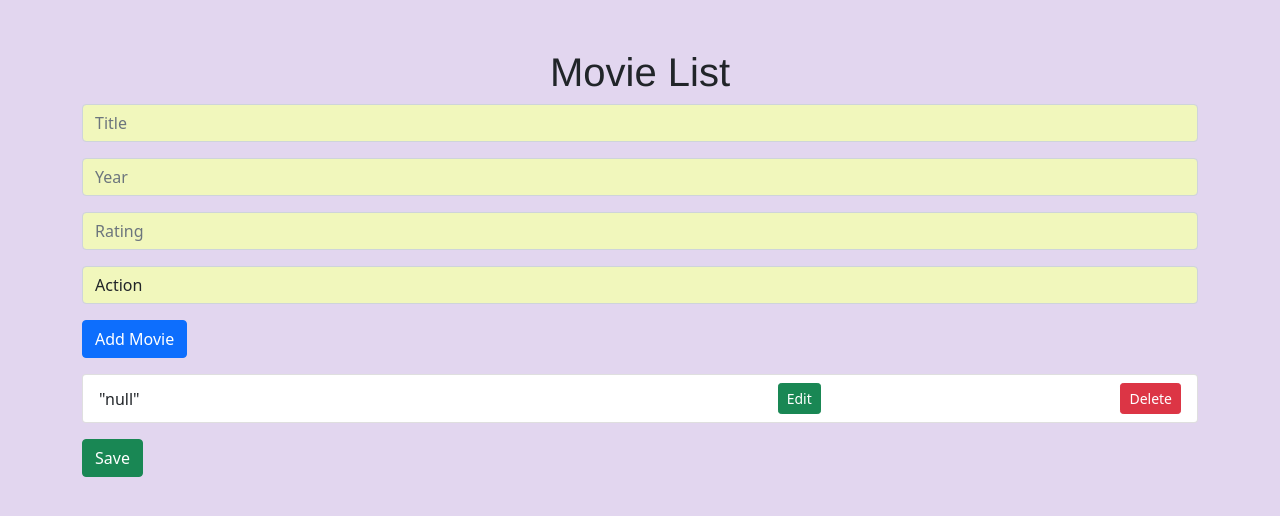
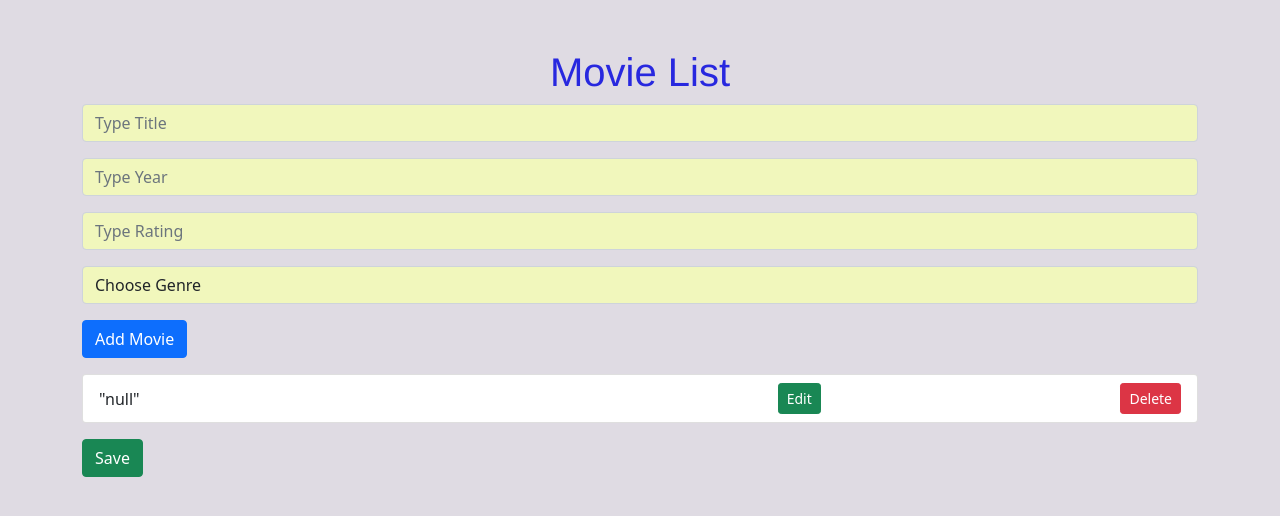
Before and after one commit to normanawang79/javascript-project, a plain HTML site: page index.html in a window 1280 px wide. Drawn offline with nearby package versions, Linux system fonts and the light colour scheme; no server answers.

Commit message:
updated backgrd color, text boxes

```diff
--- a/index.html
+++ b/index.html
@@ -14,16 +14,17 @@
   <div class="container mt-5">
     <h1 class="text-center">Movie List</h1>
     <div class="mb-3">
-      <input type="text" id="movieTitle" class="form-control" placeholder="Title">
+      <input type="text" id="movieTitle" class="form-control" placeholder="Type Title">
     </div>
     <div class="mb-3">
-      <input type="text" id="movieYear" class="form-control" placeholder="Year">
+      <input type="text" id="movieYear" class="form-control" placeholder="Type Year">
     </div>
     <div class="mb-3">
-      <input type="text" id="movieRating" class="form-control" placeholder="Rating">
+      <input type="text" id="movieRating" class="form-control" placeholder="Type Rating">
     </div>
     <div class="mb-3">
       <select id="movieGenre" class="form-control">
+        <option value="genre">Choose Genre</option>
         <option value="action">Action</option>
         <option value="animation">Animation</option>
         <option value="comedy">Comedy</option>
--- a/style.css
+++ b/style.css
@@ -1,9 +1,10 @@
 body {
     height: 100%;
     width: 100%;
-    background-color: rgb(226, 214, 239);
+    background-color: rgb(223, 219, 227);
   }
   .text-center {
+    color:rgb(40, 40, 223);
     font-family:'Franklin Gothic Medium', 'Arial Narrow', Arial, sans-serif;
 
   }
```
